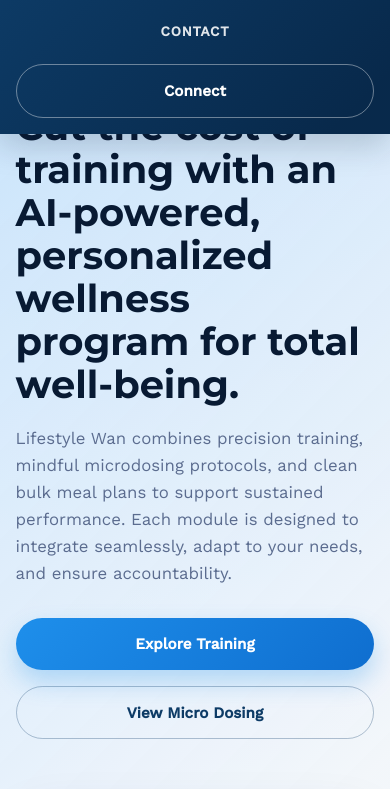
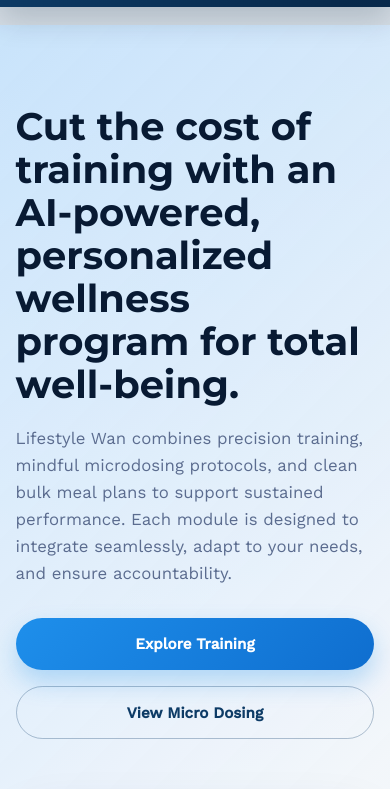
Before and after one commit to wondon16/lifestylewan, a plain HTML site: page index.html in a window 390 px wide. Shown: the part 79-868 px from the top of the page. Drawn offline with nearby package versions, Linux system fonts and the light colour scheme.

Commit message:
chore: update

```diff
--- a/styles.css
+++ b/styles.css
@@ -976,29 +976,8 @@
 }
 
 @media (max-width: 640px) {
-  .nav-inner {
-    flex-direction: column;
-    align-items: stretch;
-    gap: 1rem;
-  }
-
   .primary-nav {
-    display: flex;
-    flex-wrap: wrap;
-    justify-content: center;
-    gap: 0.75rem;
-    width: 100%;
-  }
-
-  .primary-nav__link {
-    font-size: 0.85rem;
-    letter-spacing: 0.06em;
-    color: rgba(255, 255, 255, 0.88);
-  }
-
-  .nav-inner .button {
-    width: 100%;
-    justify-content: center;
+    display: none;
   }
 
   .feature-hero {
```
